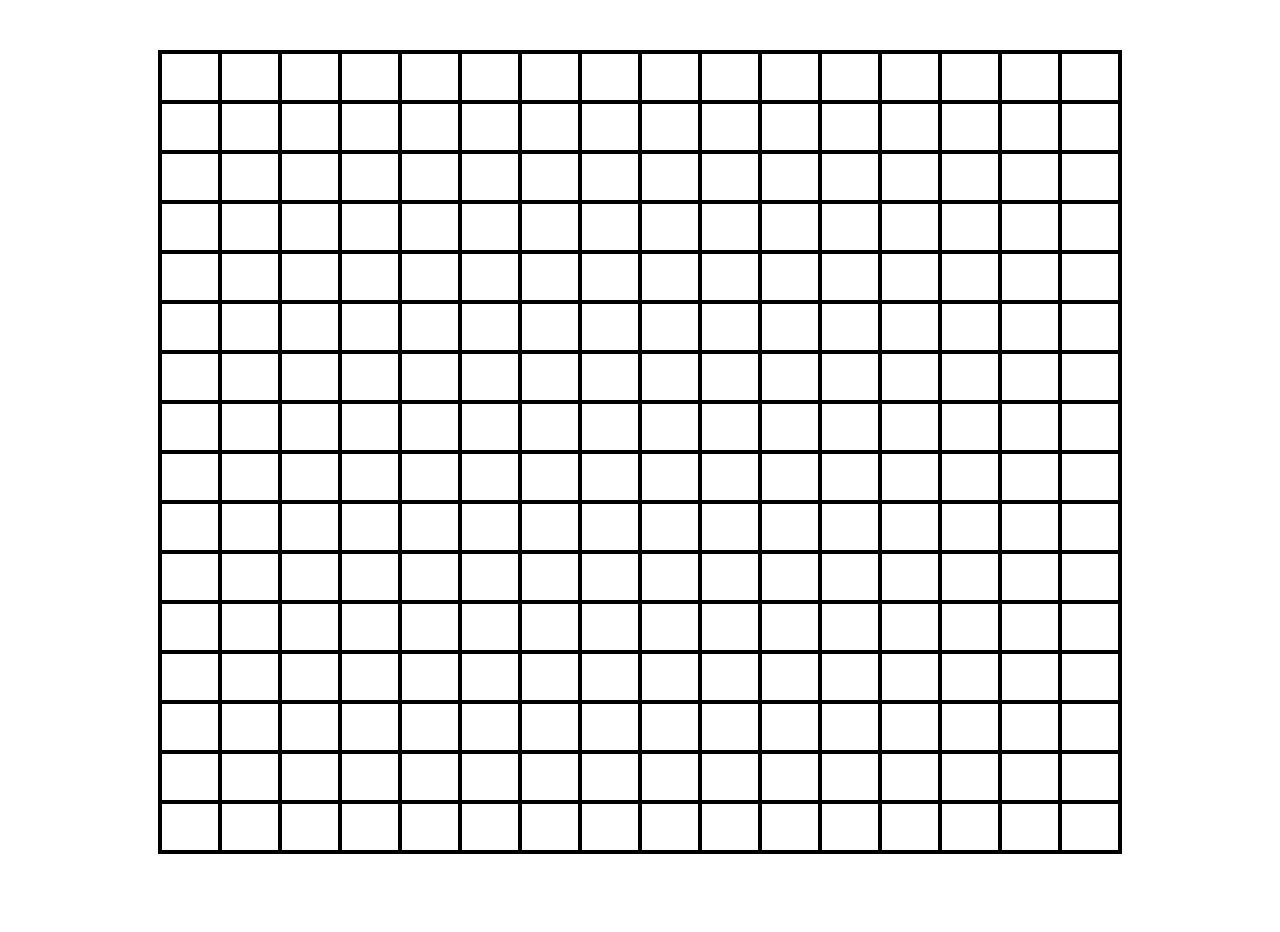
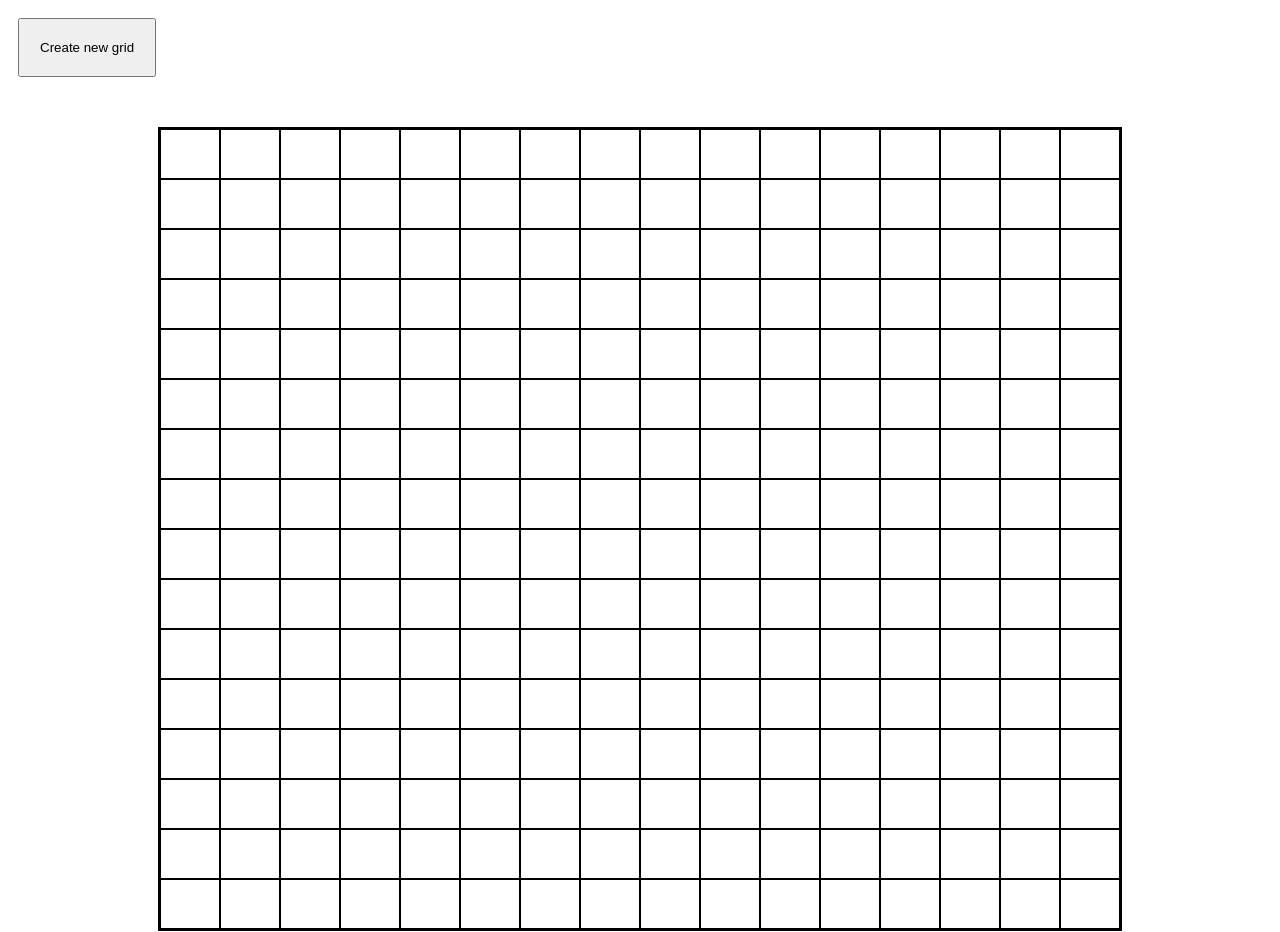
Before and after one commit to jameslafontaine/odin-etch-a-sketch, a plain HTML site: page index.html in a window 1280 px wide. Before the commit the page ends 904 px from the top, so only its background shows below. Drawn offline with Linux system fonts and the light colour scheme.

Commit message:
Add ability to create a custom-sized new grid
Added a button which prompts the user for a grid size that must be
between 1 - 100 and creates a fresh grid with those dimensions.

```diff
--- a/index.html
+++ b/index.html
@@ -10,6 +10,7 @@
 </head>
 
 <body>
+    <button id="new-grid-btn">Create new grid</button>
     <div class="grid"></div>
 </body>
 
--- a/script.js
+++ b/script.js
@@ -1,27 +1,46 @@
 // Create 16x16 grid of divs
 
-const gridWidth = 960
-const gridHeight = 800
+const GRID_WIDTH = 960
+const GRID_HEIGHT = 800
+const INITIAL_SIZE = 16
+const MAX_SIZE = 100
 
-let gridY = 16
-let gridX = 16
+let grid = document.querySelector(".grid")
 
-let newSquare = null
+populateGrid(INITIAL_SIZE)
 
-const grid = document.querySelector(".grid")
+newGridBtn = document.querySelector("#new-grid-btn")
 
-for (let i = 0; i < gridY; i++) {
-    for (let j = 0; j < gridX; j++) {
-        // create a square
-        newSquare = document.createElement("div")
-        newSquare.id = `square${j}-${i}`
-        newSquare.classList.add("square")
-        newSquare.style.width = `${Math.floor(gridWidth / gridX)}px`
-        newSquare.style.height = `${Math.floor(gridHeight / gridY)}px`
+newGridBtn.addEventListener("click", () => {
+    let newGridSize = prompt("Please enter the number of squares per side for the new grid: ")
 
-        newSquare.addEventListener("mouseenter", handleHover);
+    while (newGridSize > MAX_SIZE || newGridSize < 1) {
+        newGridSize = prompt("Please enter a number between 1 and 100")
+    }
 
-        grid.appendChild(newSquare)
+    grid.remove()
+    grid = document.createElement("div")
+    grid.classList.add("grid")
+    document.body.appendChild(grid)
+    populateGrid(newGridSize)
+})
+
+function populateGrid(gridSize) {
+    let newSquare = null
+    for (let i = 0; i < gridSize; i++) {
+        for (let j = 0; j < gridSize; j++) {
+            // create a square
+            newSquare = document.createElement("div")
+            newSquare.id = `square${j}-${i}`
+            newSquare.classList.add("square")
+            newSquare.style.minWidth = `${100 / gridSize}%`
+            newSquare.style.minHeight = `${100 / gridSize}%`
+
+            // add a hover effect
+            newSquare.addEventListener("mouseenter", handleHover);
+
+            grid.appendChild(newSquare)
+        }
     }
 }
 
--- a/styles.css
+++ b/styles.css
@@ -1,5 +1,5 @@
 .grid {
-    border: black 2px solid;
+    border: 2px solid black;
     display: flex;
     flex-wrap: wrap;
     height: 800px;
@@ -8,10 +8,17 @@
 }
 
 .square {
-    border: black 2px solid;
+    border: 1px solid black;
     box-sizing: border-box;
+    flex: 1 1 auto;
 }
 
 .hover {
     background-color: red;
 }
+
+#new-grid-btn {
+    padding: 20px;
+    margin-top: 10px;
+    margin-left: 10px;
+}
```
